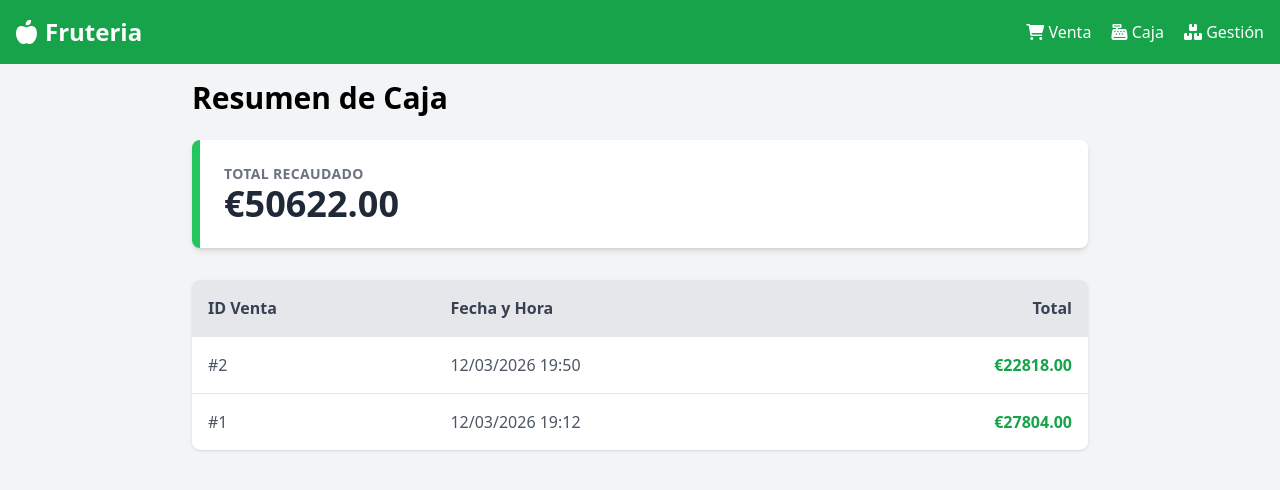
After one commit to simsimi2143/SmartFrut, a Flask app: page /caja in a window 1280 px wide. The commit adds this page. Shown: the top 490 px of the page. Run offline with Flask 3, Linux system fonts and the light colour scheme; some libraries are stand-ins or nearby versions.

Commit message:
cambios de la url

```diff
--- a/app/routes/main.py
+++ b/app/routes/main.py
@@ -1,6 +1,9 @@
 from flask import Blueprint, render_template, session, request, jsonify
 from app.models import Categoria, Producto, Venta, DetalleVenta
 from app.database.db import db
+from sqlalchemy import func # Importa esto al inicio del archivo
+
+
 
 main_bp = Blueprint('main', __name__)
 
@@ -92,3 +95,12 @@ def pagar():
     db.session.commit()
     session['carrito'] = []
     return jsonify({'success': True, 'total': total})
+
+@main_bp.route('/caja')
+def ver_caja():
+    # Sumamos la columna 'total' de todos los registros en la tabla Venta
+    total_obtenido = db.session.query(func.sum(Venta.total)).scalar() or 0
+    # Obtenemos la lista de ventas para mostrar el historial
+    ventas = Venta.query.order_by(Venta.fecha.desc()).all()
+
+    return render_template('caja.html', total=total_obtenido, ventas=ventas)
--- a/app/templates/base.html
+++ b/app/templates/base.html
@@ -17,6 +17,9 @@
         <div>
             <a href="{{ url_for('main.index') }}" class="mr-4 hover:underline">
                 <i class="fas fa-shopping-cart"></i> Venta
+            </a>
+            <a href="{{ url_for('main.ver_caja') }}" class="mr-4 hover:underline">
+                <i class="fas fa-cash-register"></i> Caja
             </a>
             <a href="{{ url_for('products.listar') }}" class="hover:underline">
                 <i class="fas fa-boxes"></i> Gestión
--- /dev/null
+++ b/app/templates/caja.html
@@ -0,0 +1,37 @@
+{% extends "base.html" %}
+{% block title %}Caja y Ventas{% endblock %}
+{% block content %}
+<div class="max-w-4xl mx-auto">
+    <h1 class="text-3xl font-bold mb-6">Resumen de Caja</h1>
+
+    <div class="bg-white p-6 rounded-lg shadow-md mb-8 border-l-8 border-green-500">
+        <h2 class="text-gray-500 uppercase tracking-wide text-sm font-bold">Total Recaudado</h2>
+        <p class="text-4xl font-black text-gray-800">€{{ "%.2f"|format(total) }}</p>
+    </div>
+
+    <div class="bg-white rounded-lg shadow overflow-hidden">
+        <table class="w-full text-left border-collapse">
+            <thead class="bg-gray-200">
+                <tr>
+                    <th class="p-4 font-bold text-gray-700">ID Venta</th>
+                    <th class="p-4 font-bold text-gray-700">Fecha y Hora</th>
+                    <th class="p-4 font-bold text-gray-700 text-right">Total</th>
+                </tr>
+            </thead>
+            <tbody>
+                {% for venta in ventas %}
+                <tr class="border-t hover:bg-gray-50">
+                    <td class="p-4 text-gray-600">#{{ venta.id }}</td>
+                    <td class="p-4 text-gray-600">{{ venta.fecha.strftime('%d/%m/%Y %H:%M') }}</td>
+                    <td class="p-4 text-right font-bold text-green-600">€{{ "%.2f"|format(venta.total) }}</td>
+                </tr>
+                {% else %}
+                <tr>
+                    <td colspan="3" class="p-8 text-center text-gray-500">No hay ventas registradas aún.</td>
+                </tr>
+                {% endfor %}
+            </tbody>
+        </table>
+    </div>
+</div>
+{% endblock %}
```
Also changed, not shown: app/database/fruteria.db, app/static/images/4544eca8-b423-4f9b-a457-995c02f2e676_lechuga_normal.png (added), app/static/images/68621966-ffeb-43f9-ac2f-7426fda63833_pepinos.png (added), app/static/images/7b29853e-7369-4cf4-a82b-f0ce0300604f_lechuga_escalopa.png (added), app/static/images/cbb62a77-957f-4b85-b903-8b3ff8857668_cereza.png (added), app/static/images/d0f15a47-8306-477c-8cdb-fd7b9683769c_cebolla_morada.jpg (added), app/static/images/ef068dbd-6969-4b32-b8e2-05c66872a4ee_cebolla.png (added).
